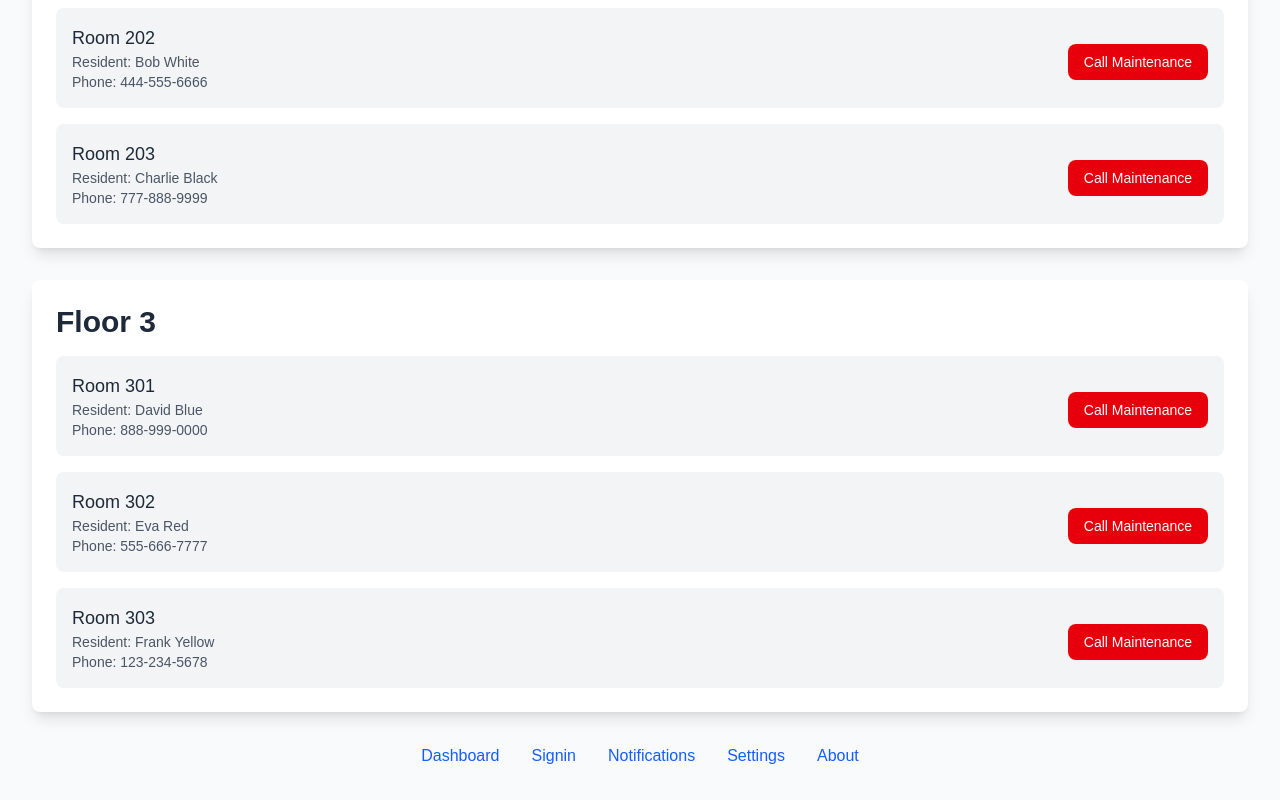
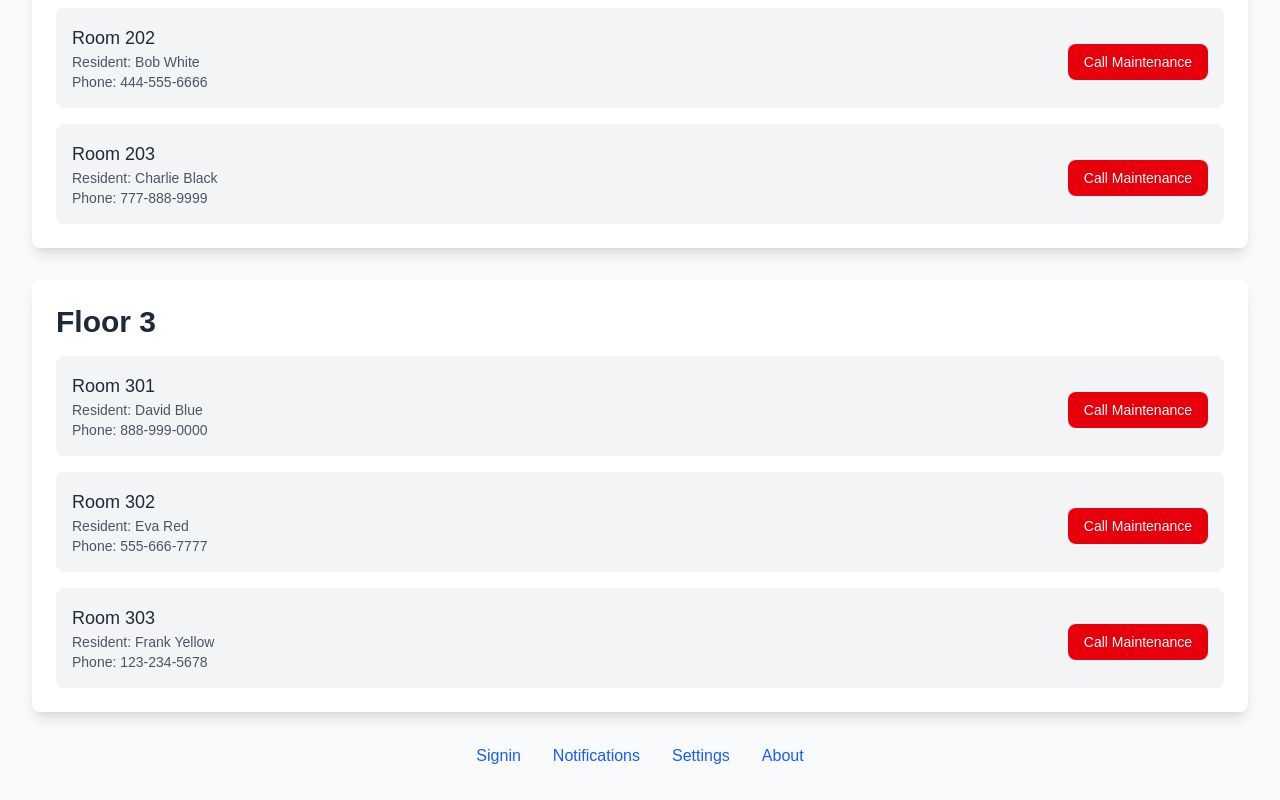
Before and after one commit to Na18422/building-management, a Next.js app: page / in a window 1280 px wide. Shown: the part 1057-1857 px from the top of the page. Built offline with nearby package versions, Linux system fonts and the light colour scheme.

Commit message:
Update page.tsx

```diff
--- a/app/page.tsx
+++ b/app/page.tsx
@@ -125,7 +125,6 @@
        )}
 
        <div className="text-center mt-8">
-         <Link href="/signin" className="text-blue-600 mx-4">Dashboard</Link>
          <Link href="/dashboard" className="text-blue-600 mx-4">Signin</Link>
          <Link href="/notifications" className="text-blue-600 mx-4">Notifications</Link>
          <Link href="/settings" className="text-blue-600 mx-4">Settings</Link>
```
